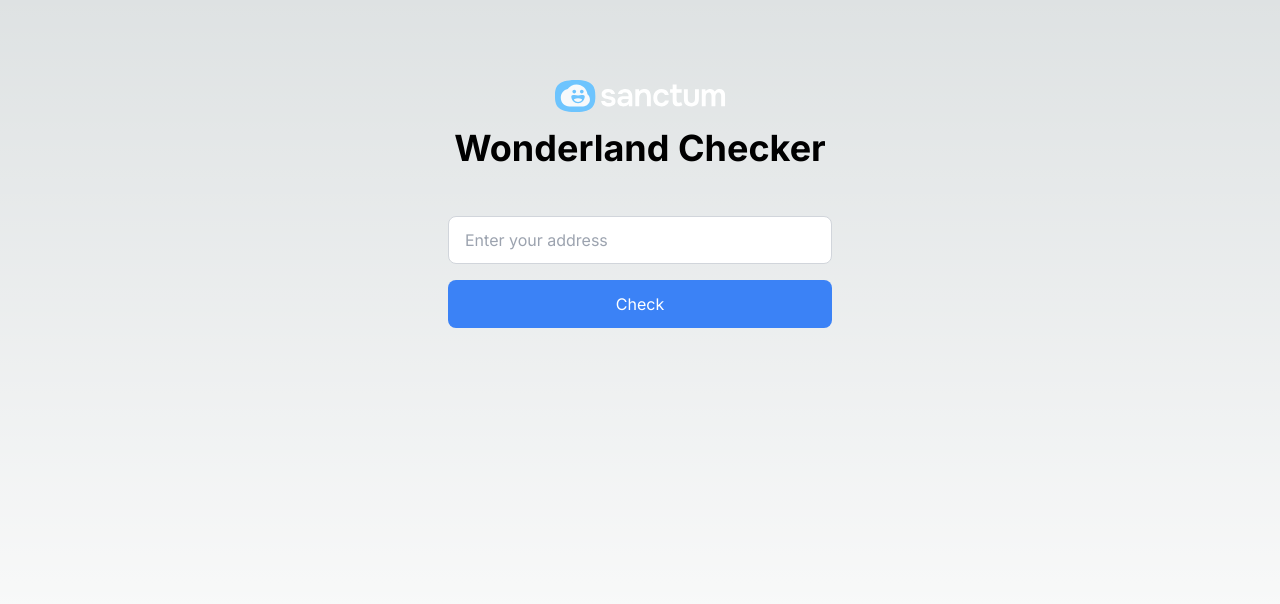
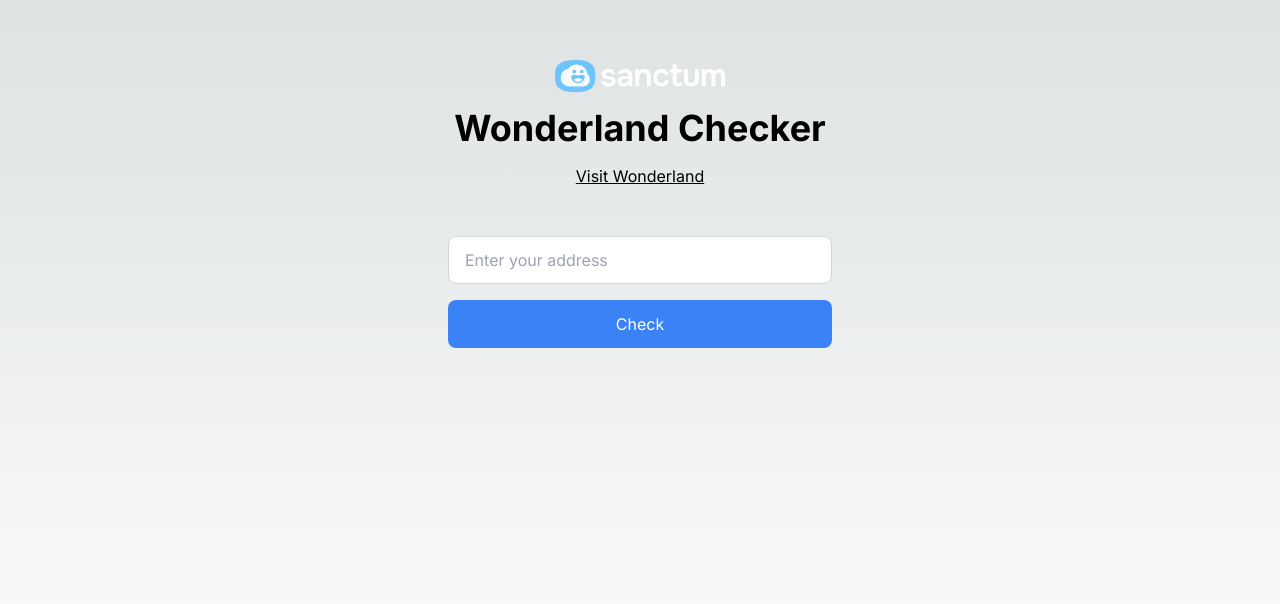
Before and after one commit to 21e8/sanctum-wonderland-checker, a Next.js app: page / in a window 1280 px wide. Shown: the part 196-800 px from the top of the page. Built offline with nearby package versions, Linux system fonts and the light colour scheme.

Commit message:
add link to wonderland

```diff
--- a/src/app/_app.tsx
+++ b/src/app/_app.tsx
@@ -4,6 +4,7 @@ import { Logo } from "./logo";
 import { useCallback, useEffect, useState } from "react";
 import { PETS } from "./pets";
 import { useRouter, useSearchParams } from "next/navigation";
+import Link from "next/link";
 type SanctumResponse = {
   totalExp: number;
   globalRank: number;
@@ -67,6 +68,13 @@ export default function App() {
       <div className="flex flex-col gap-4 items-center justify-center">
         <Logo />
         <h1 className="text-4xl font-bold text-center">Wonderland Checker</h1>
+        <Link
+          className="underline hover:text-blue-400"
+          href={"https://sanc.tm/w?ref=VMPLIQ"}
+          rel="noopener"
+        >
+          Visit Wonderland
+        </Link>
       </div>
       <label htmlFor="address-input"></label>
       <div className="flex flex-col gap-4">
```
